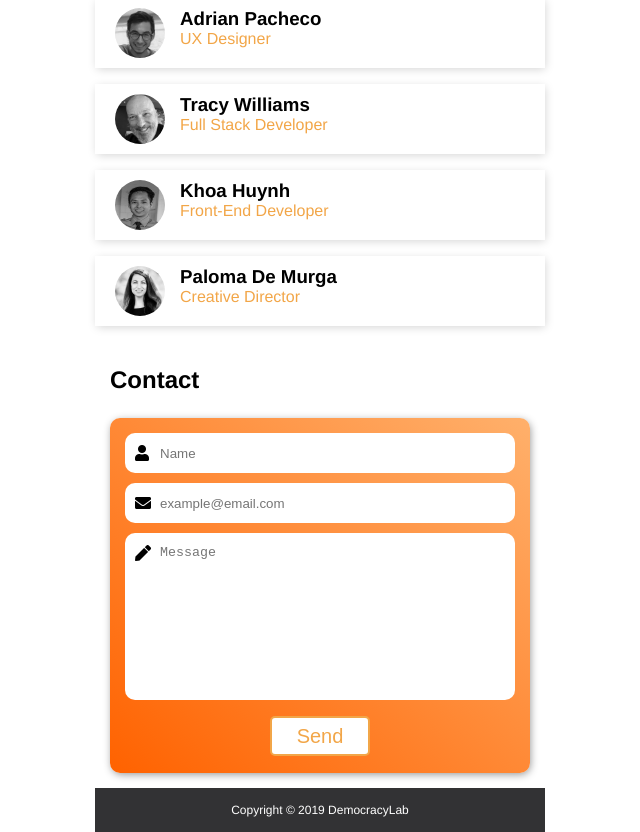
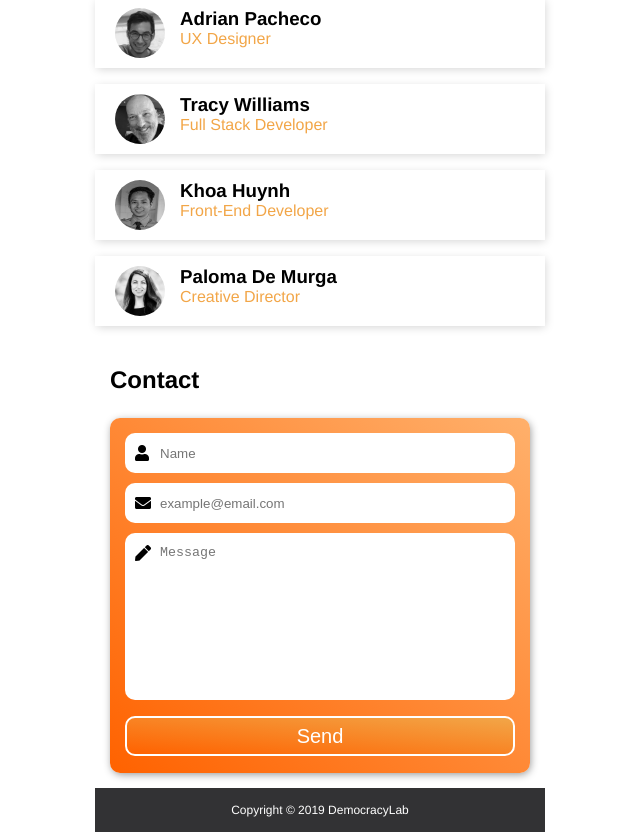
Before and after one commit to Democracy-Labs-UI-Proto/democracylab_ui_proto, a React app: page / in a window 1280 px wide. Shown: the part 2279-3111 px from the top of the page, without its empty margins (320-960 px from the left). Built offline with nearby package versions, Linux system fonts and the light colour scheme.

Commit message:
enlarged and centered pop up modal - removed scroll from card slideout info - contact submit button 100% width

```diff
--- a/src/components/Contact/ContactCard.js
+++ b/src/components/Contact/ContactCard.js
@@ -14,7 +14,7 @@ export default function ContactCard(props) {
         <textarea id="message" placeholder="Message" cols="30" rows="10" required="" />
         <i className="fas fa-pen" />
       </div>
-      <button onClick={props.onSubmit} className="btn secondary-button">
+      <button onClick={props.onSubmit} className="btn invert-button">
         Send
       </button>
     </Fragment>
--- a/src/style/modules/components/_button.scss
+++ b/src/style/modules/components/_button.scss
@@ -25,6 +25,16 @@
       border: 2px solid $demo-orange-dark;
     }
   }
+  &.invert-button {
+    @extend .primary-button;
+    border: 2px solid white;
+    &:hover,
+    &:focus {
+      color: $demo-orange-dark;
+      background-color: $primary-background-color;
+      border: 2px solid $demo-orange-dark;
+    }
+  }
 }
 .btn-container {
   display: grid;
--- a/src/style/modules/components/_contact.scss
+++ b/src/style/modules/components/_contact.scss
@@ -32,6 +32,7 @@
   }
   button {
     height: 40px;
-    width: 100px;
+    width: 100%;
+    border-radius: 10px;
   }
 }
--- a/src/style/modules/components/_menu.scss
+++ b/src/style/modules/components/_menu.scss
@@ -3,13 +3,13 @@ header {
   z-index: 3;
   width: 100%;
   &.show {
-    // dark after pseudoelement overlay 100% and because it covers 100% it prevents clicking
     &::after {
       content: '';
       display: block;
       background-color: rgba(0, 0, 0, 0.8);
       height: 100vh;
       max-width: 450px;
+      opacity: 1;
     }
   }
 }
--- a/src/style/modules/components/_modal.scss
+++ b/src/style/modules/components/_modal.scss
@@ -1,10 +1,11 @@
 .modal-container {
   position: fixed;
-  top: 0;
-  left: 0;
+  top: 50%;
+  left: 50%;
+  transform: translate(-50%, -50%);
   z-index: 99;
   background-color: rgba($color: #000000, $alpha: 0.5);
-  width: 100%;
+  width: 450px;
   height: 100%;
   visibility: hidden;
   opacity: 0;
@@ -19,7 +20,7 @@
     left: 50%;
     transform: translate(-50%, -50%);
     height: auto;
-    width: 250px;
+    width: 70%;
     border-radius: 15px;
     padding: 15px;
     background-color: white;
--- a/src/style/modules/components/_roles.scss
+++ b/src/style/modules/components/_roles.scss
@@ -30,15 +30,13 @@
       // handles the card expansion
       .expander {
         @include easeOut();
-        max-height: 0;
+        height: 0;
         opacity: 0;
         min-height: 0;
         overflow: hidden;
         margin-top: 0;
         &.show {
-          max-height: 150px;
-          // min-height: 200px;
-          overflow: scroll;
+          height: auto;
           margin-top: 30px;
           opacity: 1;
           margin-bottom: 20px;
--- a/src/style/modules/effects/_gradient.scss
+++ b/src/style/modules/effects/_gradient.scss
@@ -4,3 +4,6 @@
 .gradient-blue {
   background-image: linear-gradient(to top right, $menu-blue-light, $menu-blue-dark);
 }
+.gradient-green {
+  background-image: linear-gradient(to top right, $primary-positive-cta-color, #7bfebf);
+}
```
Also changed, not shown: 4 other files (tests, documents, lock files or other folders).
